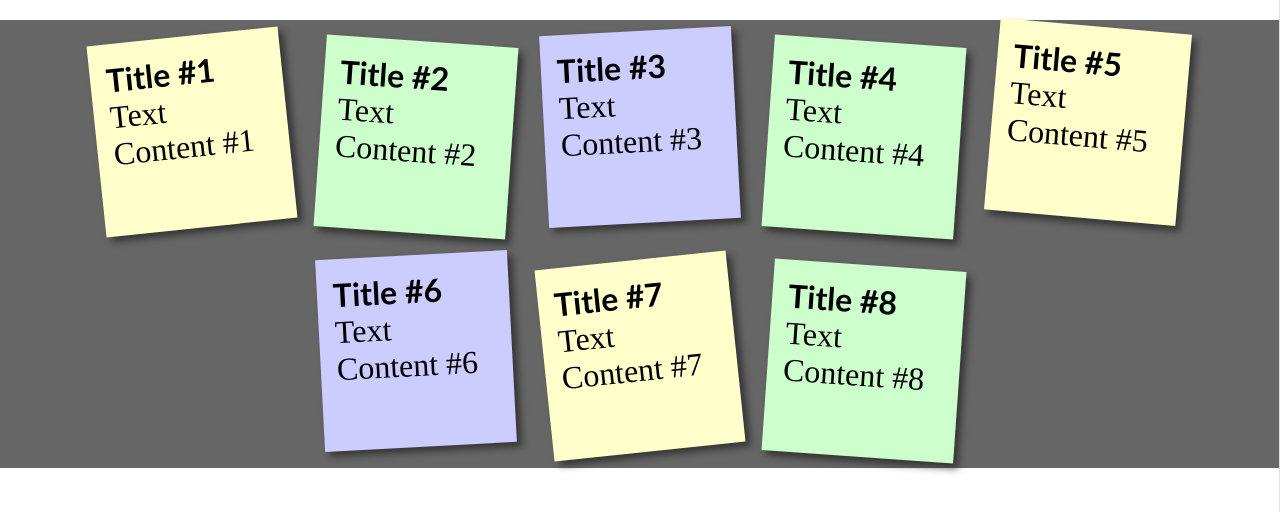
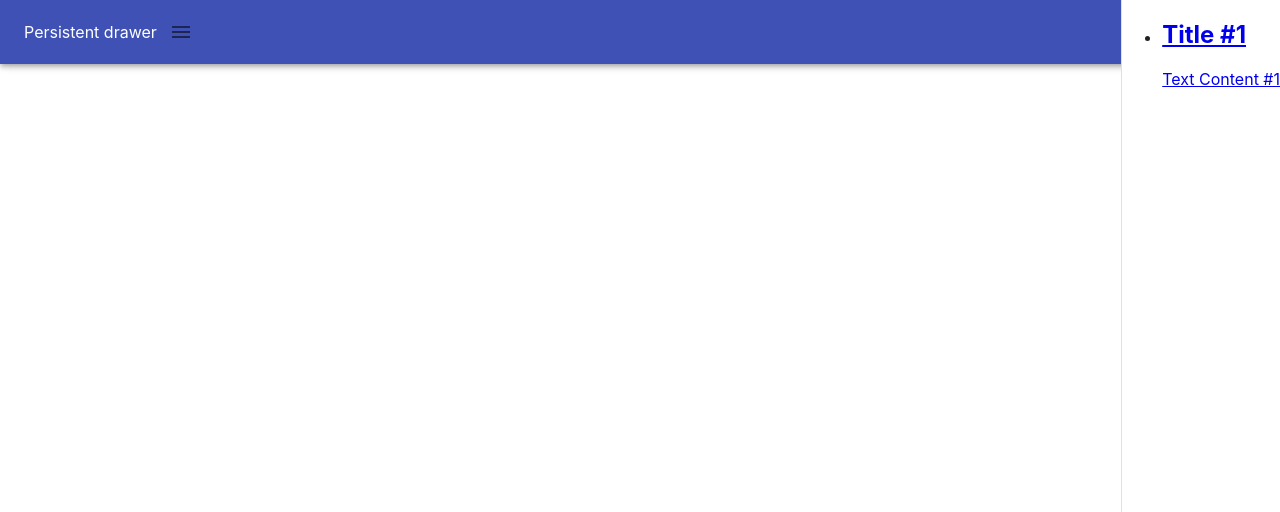
Before and after one commit to JCGuest/noted, a React (Create React App) app in the folder client/: page / in a window 1280 px wide. Both pictures are taken after a click on the button "open drawer". Shown: the top 512 px of the page. Built offline with nearby package versions, Linux system fonts and the light colour scheme.

Commit message:
imported material-ui/icons for menu icon

```diff
--- a/client/package.json
+++ b/client/package.json
@@ -4,6 +4,7 @@
   "private": true,
   "dependencies": {
     "@material-ui/core": "^4.11.3",
+    "@material-ui/icons": "^4.11.2",
     "@reduxjs/toolkit": "^1.5.0",
     "@testing-library/jest-dom": "^4.2.4",
     "@testing-library/react": "^9.5.0",
--- a/client/src/app/Drawer.js
+++ b/client/src/app/Drawer.js
@@ -1,11 +1,11 @@
 import React from 'react';
+// import clsx from 'clsx';
+import { makeStyles, useTheme } from '@material-ui/core/styles';
 import { Drawer as MUIDrawer } from '@material-ui/core';
-import IconButton from '@material-ui/core/IconButton';
-import MenuIcon from '@material-ui/core/Menu';
 import AppBar from '@material-ui/core/AppBar';
 import Toolbar from '@material-ui/core/Toolbar';
-import Typography from '@material-ui/core/Typography';
-import { makeStyles, useTheme } from '@material-ui/core/styles';
+import IconButton from '@material-ui/core/IconButton';
+import MenuIcon from '@material-ui/icons/Menu';
 import Note from './Note.js';
 
 function Drawer() {
@@ -15,9 +15,9 @@ function Drawer() {
     setOpen(!open);
   };
 
-  const handleDrawerClose = () => {
-    setOpen(false);
-  };
+  //   const handleDrawerClose = () => {
+  //     setOpen(false);
+  //   };
 
   const drawerWidth = 300;
 
@@ -82,9 +82,9 @@ function Drawer() {
     <div>
       <AppBar position='fixed'>
         <Toolbar>
-          <Typography variant='h6' noWrap>
-            Persistent drawer
-          </Typography>
+          {/* <Typography variant='h6' noWrap> */}
+          Persistent drawer
+          {/* </Typography> */}
           <IconButton
             className='icon-button'
             color='pink'
@@ -98,7 +98,7 @@ function Drawer() {
       </AppBar>
       <MUIDrawer
         variant='persistent'
-        anchor='left'
+        anchor='right'
         open={open}
         className='drawer'
       >
--- a/client/src/app/Note.js
+++ b/client/src/app/Note.js
@@ -1,56 +1,14 @@
 import React from 'react';
-import '../note.css';
+// import '../note.css';
 
 function Note(props) {
   return (
     <div className='note'>
-      <ul>
-        <li>
-          <a href='#' contenteditable>
-            <h2>Title #1</h2>
-            <p>Text Content #1</p>
-          </a>
-        </li>
-        <li>
-          <a href='#' contenteditable>
-            <h2>Title #2</h2>
-            <p>Text Content #2</p>
-          </a>
-        </li>
-        <li>
-          <a href='#' contenteditable>
-            <h2>Title #3</h2>
-            <p>Text Content #3</p>
-          </a>
-        </li>
-        <li>
-          <a href='#' contenteditable>
-            <h2>Title #4</h2>
-            <p>Text Content #4</p>
-          </a>
-        </li>
-        <li>
-          <a href='#' contenteditable>
-            <h2>Title #5</h2>
-            <p>Text Content #5</p>
-          </a>
-        </li>
-        <li>
-          <a href='#' contenteditable>
-            <h2>Title #6</h2>
-            <p>Text Content #6</p>
-          </a>
-        </li>
-        <li>
-          <a href='#' contenteditable>
-            <h2>Title #7</h2>
-            <p>Text Content #7</p>
-          </a>
-        </li>
-        <li>
-          <a href='#' contenteditable>
-            <h2>Title #8</h2>
-            <p>Text Content #8</p>
+      <ul className='note'>
+        <li className='note'>
+          <a className='note' href='#' contenteditable>
+            <h2 className='note'>Title #1</h2>
+            <p className='note'>Text Content #1</p>
           </a>
         </li>
       </ul>
--- a/client/src/note.css
+++ b/client/src/note.css
@@ -1,4 +1,4 @@
-.note {
+/* div.note {
   margin: 20px auto;
   font-family: 'Lato';
   background: #666;
@@ -10,24 +10,24 @@
   padding: 0;
 }
 
-h2 {
+h2.note {
   font-weight: bold;
   font-size: 2rem;
 }
-p {
+p.note {
   font-family: 'Reenie Beanie';
   font-size: 2rem;
 }
 ul,
-li {
+li.note {
   list-style: none;
 }
-ul {
+ul.note {
   display: flex;
   flex-wrap: wrap;
   justify-content: center;
 }
-ul li a {
+ul li a.note {
   text-decoration: none;
   color: #000;
   background: #ffc;
@@ -68,4 +68,4 @@ ul li a:focus {
 
 ul li {
   margin: 1em;
-}
+} */
```
Also changed, not shown: 1 other file (tests, documents, lock files or other folders).
